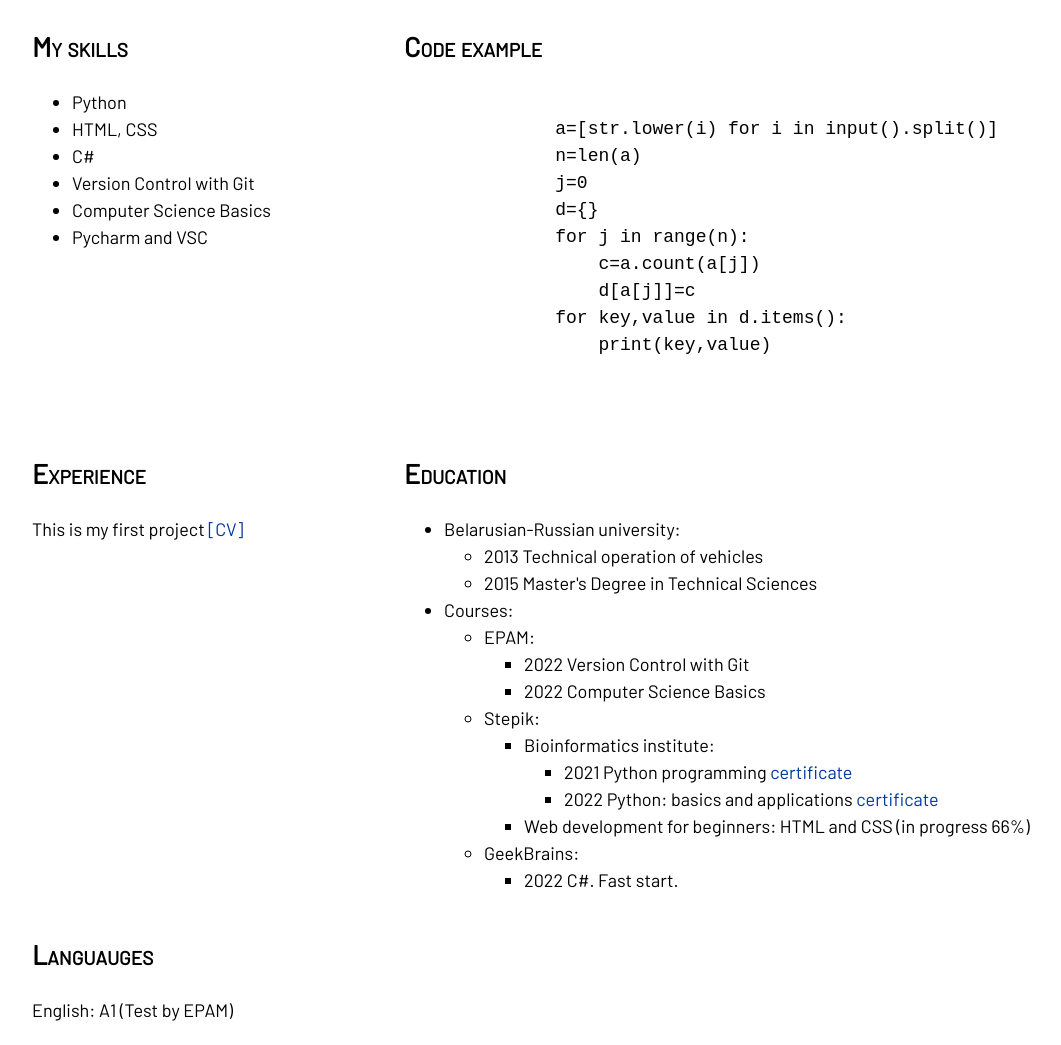
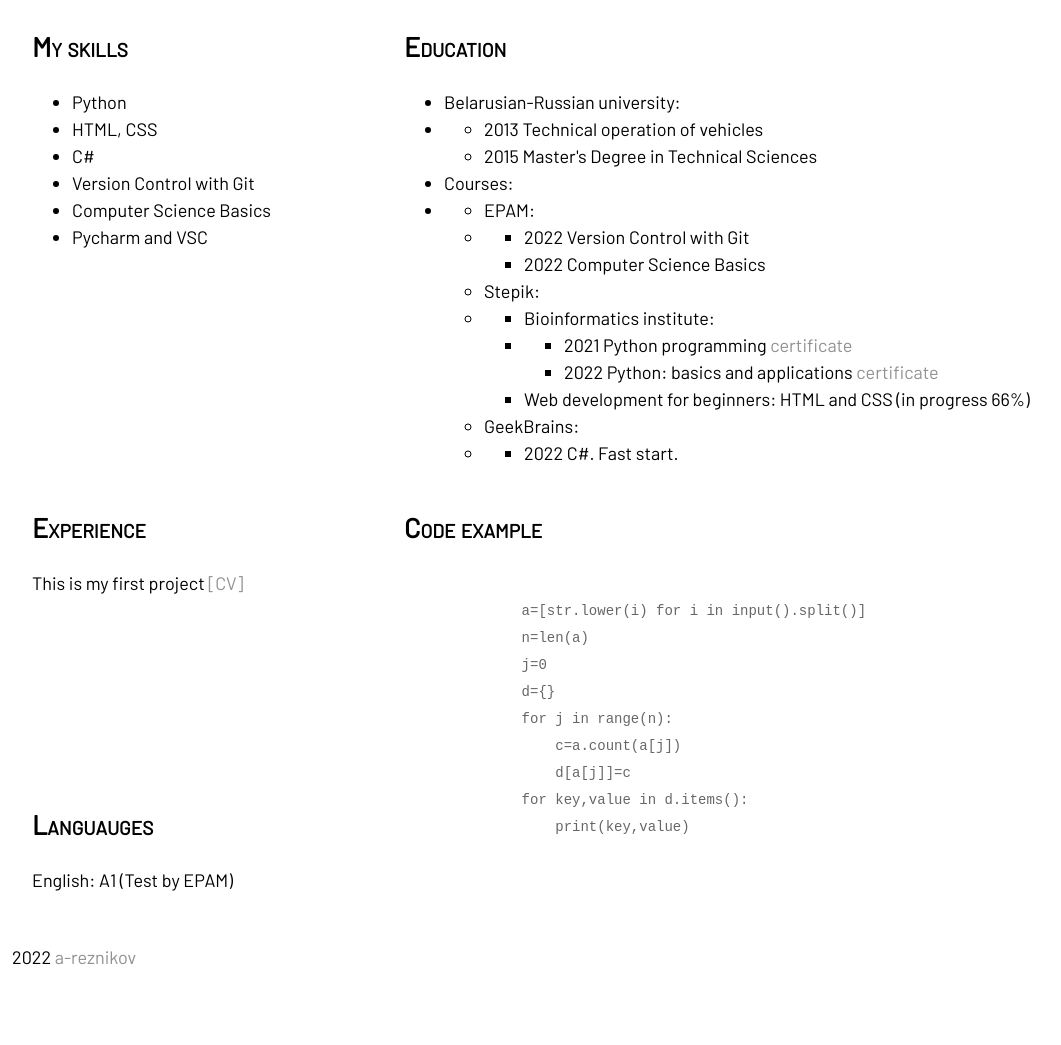
Before and after one commit to a-reznikov/rsschool-cv, a plain HTML site: page index.html in a window 1280 px wide. Shown: the part 538-1583 px from the top of the page, without its empty margins (8-1069 px from the left). After the commit the page ends 1540 px from the top, so only its background shows below. Drawn offline with Linux system fonts and the light colour scheme.

Commit message:
fix: valid layout

```diff
--- a/index.html
+++ b/index.html
@@ -28,9 +28,9 @@
     </header>
     <main class="main">
       <div class="container main-container">
-        <section class="section-left section-profile">
+        <div class="section-left section-profile">
           <img src="assets/img/avatar.png" alt="avatar" class="profile-avatar">
-        </section>
+        </div>
         <section class="section-right section-profile">
           <div class="section-profile-title">
             <h1 class="profile-title">Aleksandr Reznikov</h1>
@@ -63,6 +63,61 @@
             <li class="section-item skills">Pycharm and VSC</li>
           </ul>
         </section>
+        <section class="section-right" id="education">
+          <h2 class="section-title">Education</h2>
+          <ul class="section-list">
+            <li class="section-item education">Belarusian-Russian university:</li>
+            <li>
+              <ul class="section-list-new">
+                <li class="section-item bru">2013 Technical operation of vehicles</li>
+                <li class="section-item bru">2015 Master's Degree in Technical Sciences </li>
+              </ul>
+            </li>
+            <li class="section-item education">Courses:</li>
+            <li>
+              <ul class="section-list">
+                <li class="section-item courses">EPAM:</li>
+                <li>
+                  <ul class="section-list">
+                    <li class="section-item epam">2022 Version Control with Git</li>
+                    <li class="section-item epam">2022 Computer Science Basics</li>
+                  </ul>
+                </li>
+                <li class="section-item courses">Stepik:</li>
+                <li>
+                  <ul class="section-list">
+                    <li class="section-item stepik">Bioinformatics institute:</li>
+                    <li>
+                      <ul class="section-list">
+                        <li class="section-item bio">2021 Python programming <a href="https://stepik.org/cert/1034363" class="web-link">certificate</a></li>
+                        <li class="section-item bio">2022 Python: basics and applications <a href="https://stepik.org/cert/1500134" class="web-link">certificate</a></li>
+                      </ul>
+                    </li>
+                    <li class="section-item stepik">Web development for beginners: HTML and CSS (in progress 66%)</li>
+                  </ul>
+                </li>
+                <li class="section-item courses">GeekBrains:</li>
+                <li>
+                  <ul class="section-list">
+                    <li class="section-item geek">2022 C#. Fast start.</li>
+                  </ul>
+                </li>
+              </ul>
+            </li>
+          </ul>
+        </section>
+        <div class="section-left double-section">
+          <div class="double">
+            <section class="section-expirience" id="experience">
+              <h2 class="section-title">Experience</h2>
+              <p>This is my first project <a href="https://a-reznikov.github.io/rsschool-cv" class="web-link">[CV]</a></p>
+            </section>
+            <section class="section-languages" id="languauges">
+              <h2 class="section-title">Languauges</h2>
+              <p>English: A1 (Test by EPAM)</p>
+            </section>
+          </div>
+        </div>
         <section class="section-right" id="code-example">
           <h2 class="section-title">Code example</h2>
           <pre class="pre-text">
@@ -79,45 +134,6 @@
               </code>
           </pre>
         </section>
-        <section class="section-left" id="experience">
-          <h2 class="section-title">Experience</h2>
-          <p>This is my first project <a href="https://a-reznikov.github.io/rsschool-cv" class="web-link">[CV]</a></p>
-        </section>
-        <section class="section-right" id="education">
-          <h2 class="section-title">Education</h2>
-          <ul class="section-list">
-            <li class="section-item education">Belarusian-Russian university:</li>
-              <ul class="section-list">
-                <li class="section-item bru">2013 Technical operation of vehicles</li>
-                <li class="section-item bru">2015 Master's Degree in Technical Sciences </li>
-              </ul>
-            <li class="section-item education">Courses:</li>
-              <ul class="section-list">
-                <li class="section-item courses">EPAM:</li>
-                  <ul class="section-list">
-                    <li class="section-item epam">2022 Version Control with Git</li>
-                    <li class="section-item epam">2022 Computer Science Basics</li>
-                  </ul>
-                <li class="section-item courses">Stepik:</li>
-                  <ul class="section-list">
-                    <li class="section-item stepik">Bioinformatics institute:</li>
-                      <ul class="section-list">
-                        <li class="section-item bio">2021 Python programming <a href="https://stepik.org/cert/1034363" class="web-link">certificate</a></li>
-                        <li class="section-item bio">2022 Python: basics and applications <a href="https://stepik.org/cert/1500134" class="web-link">certificate</a></li>
-                      </ul>
-                    <li class="section-item stepik">Web development for beginners: HTML and CSS (in progress 66%)</li>
-                  </ul>
-                <li class="section-item courses">GeekBrains:</li>
-                  <ul class="section-list">
-                    <li class="section-item geek">2022 C#. Fast start.</li>
-                  </ul>
-              </ul>
-          </ul>
-        </section>
-        <section class="section-left" id="languauges">
-          <h2 class="section-title">Languauges</h2>
-          <p>English: A1 (Test by EPAM)</p>
-        </section>
       </div>
     </main>
     <footer class="footer">
--- a/style.css
+++ b/style.css
@@ -49,7 +49,7 @@ body {
 }
 
 .nav-link:hover {
-  color: #C1FB6A;
+  color: #929191;
 }
 
 .main {
@@ -97,13 +97,25 @@ body {
   font-variant-caps: small-caps;
 }
 
+.code-python {
+  font-size: 14px;
+  color: #676767
+}
+
+.double {
+  height: 100%;
+  display: flex;
+  flex-direction: column;
+  justify-content: space-between;
+}
+
 .web-link {
-  color: #00389f;
+  color: #929191;
   text-decoration: none;
   transition: color 0.5s;
 }
 .web-link:hover {
-  color: #767779;
+  color: #000000;
   text-decoration: underline;
 }
 
```
